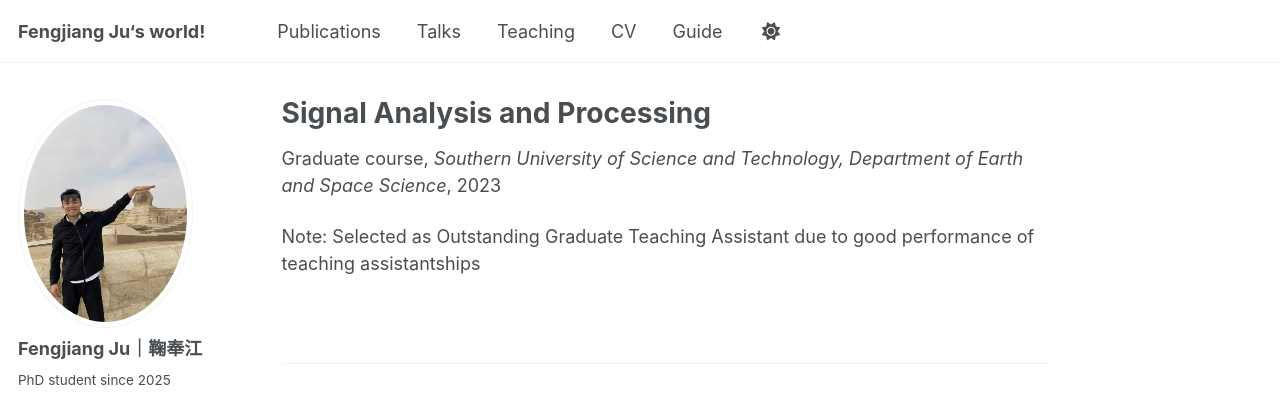
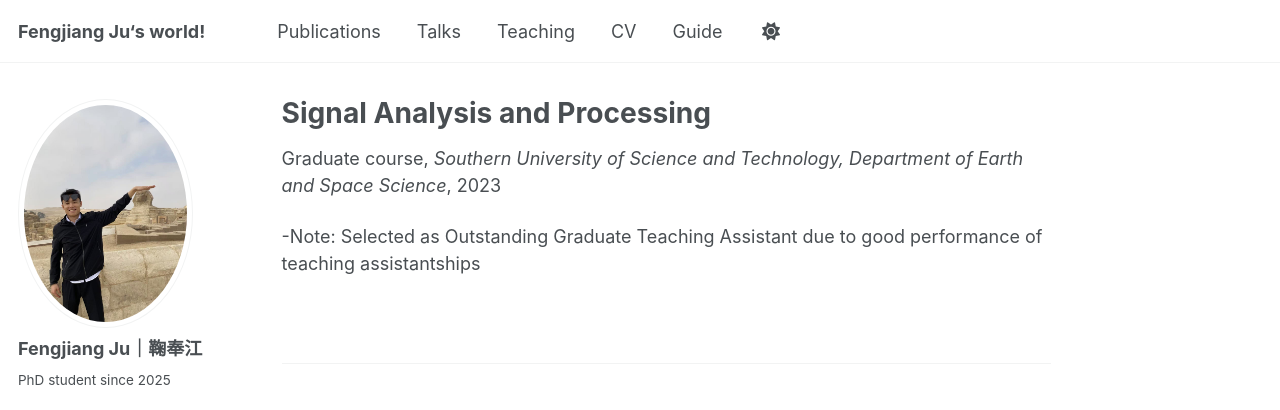
Before and after one commit to FengJiangJu/fengjiangju.github.io, a Jekyll site: the page built from _teaching/2023-spring-teaching.md, in a window 1280 px wide. Shown: the top 410 px of the page. Built offline with Jekyll 4.4.1, drawn with Linux system fonts in a browser that asks for light colours; a script that is not in the unit is left out.

```diff
--- a/_teaching/2023-spring-teaching.md
+++ b/_teaching/2023-spring-teaching.md
@@ -8,4 +8,4 @@ date: 2023-01-01
 location: "Shenzhen, China"
 ---
 
-Note: Selected as Outstanding Graduate Teaching Assistant due to good performance of teaching assistantships
+-Note: Selected as Outstanding Graduate Teaching Assistant due to good performance of teaching assistantships
```
